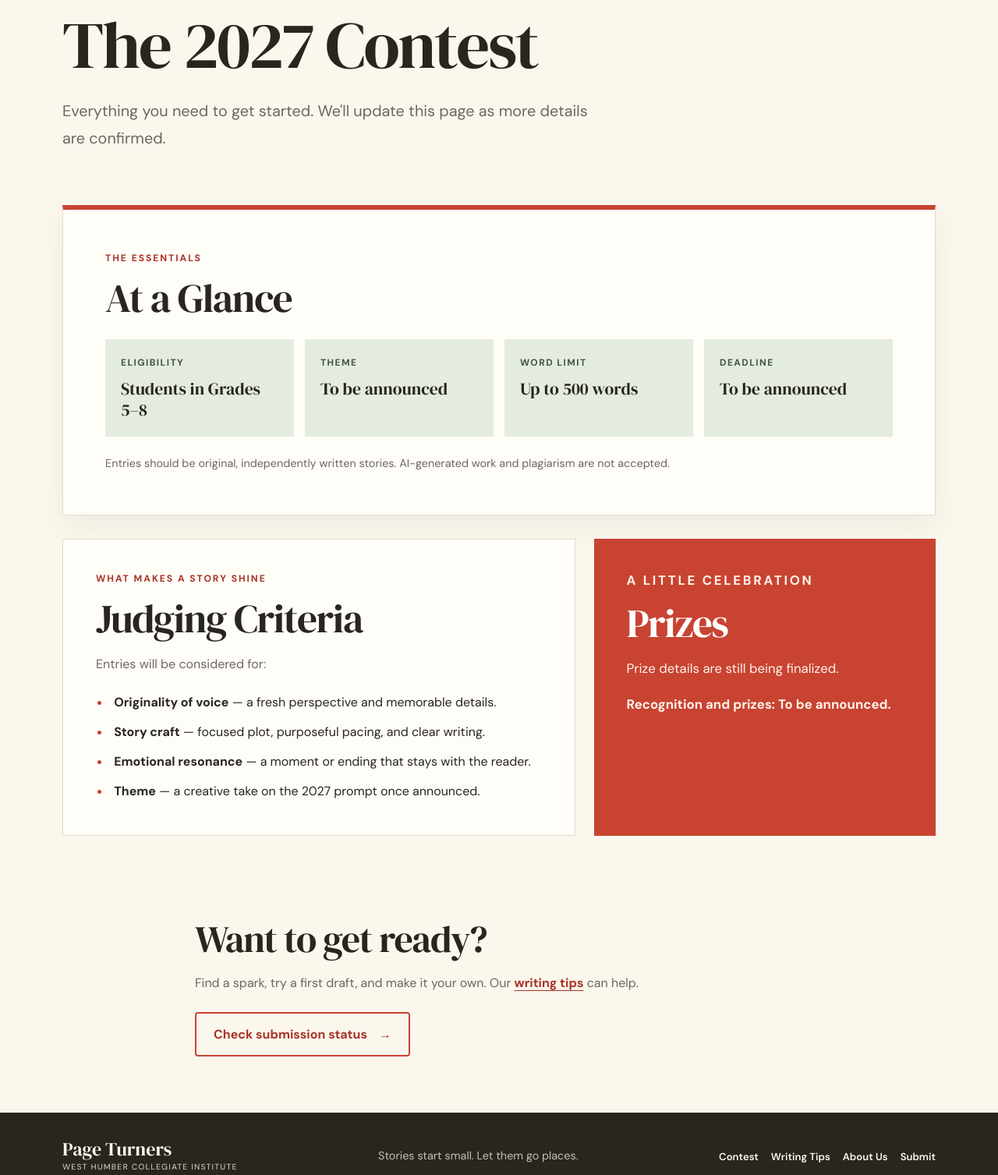
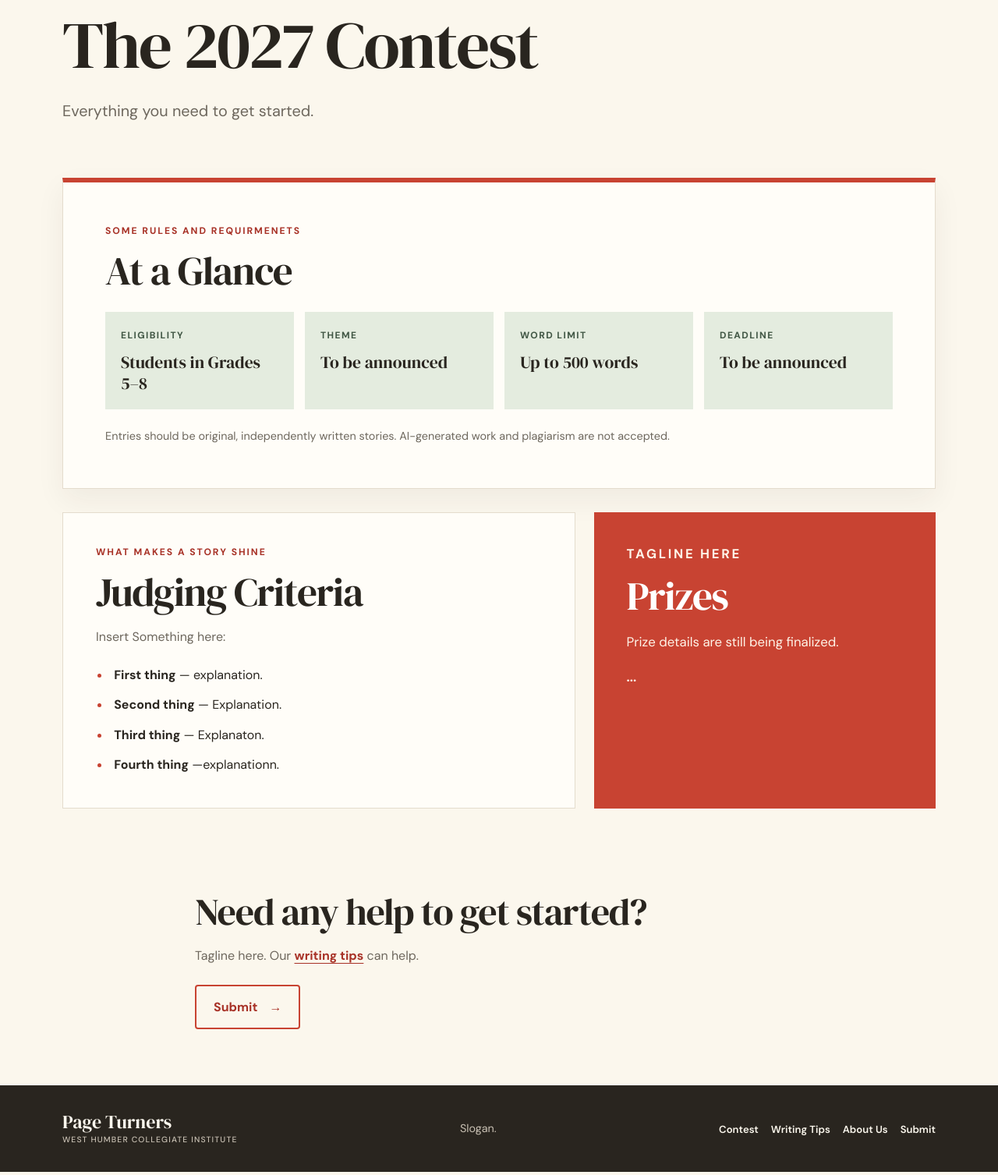
Before and after one commit to lettuce-o/literarycontest, a plain HTML site: page contest.html in a window 1280 px wide. Shown: the part 180-1687 px from the top of the page at 78% size. Drawn offline with Linux system fonts and the light colour scheme.

Commit message:
Revise contest details and layout in contest.html
Updated contest page content and structure, including eligibility, judging criteria, and prizes.

```diff
--- a/contest.html
+++ b/contest.html
@@ -2,8 +2,8 @@
 <html lang="en"><head><meta charset="utf-8"><meta name="viewport" content="width=device-width, initial-scale=1"><title>2027 Contest — Page Turners</title><link rel="stylesheet" href="./style.css"></head>
 <body>
 <nav class="site-nav" aria-label="Main navigation"><a class="wordmark" href="./index.html">Page Turners<span>Short Story Contest</span></a><ul class="nav-links"><li><a href="./index.html">Home</a></li><li><a aria-current="page" href="./contest.html">2027 Contest</a></li><li><a href="./writingtips.html">Writing Tips</a></li><li><a href="./aboutus.html">About Us</a></li><li><a href="./submit.html">Submit</a></li></ul></nav>
-<main><header class="page-heading wrap"><p class="eyebrow">A new year, a new story</p><h1>The 2027 Contest</h1><p class="lede">Everything you need to get started. We'll update this page as more details are confirmed.</p></header>
-<section class="wrap glance-card" aria-labelledby="glance-heading"><div class="section-heading"><p class="eyebrow">The essentials</p><h2 id="glance-heading">At a Glance</h2></div><dl class="glance-grid"><div><dt>Eligibility</dt><dd>Students in Grades 5–8</dd></div><div><dt>Theme</dt><dd>To be announced</dd></div><div><dt>Word limit</dt><dd>Up to 500 words</dd></div><div><dt>Deadline</dt><dd>To be announced</dd></div></dl><p class="fine-print">Entries should be original, independently written stories. AI-generated work and plagiarism are not accepted.</p></section>
-<section class="wrap content-grid"><article class="paper-card"><p class="eyebrow">What makes a story shine</p><h2>Judging Criteria</h2><p>Entries will be considered for:</p><ul class="check-list"><li><strong>Originality of voice</strong> — a fresh perspective and memorable details.</li><li><strong>Story craft</strong> — focused plot, purposeful pacing, and clear writing.</li><li><strong>Emotional resonance</strong> — a moment or ending that stays with the reader.</li><li><strong>Theme</strong> — a creative take on the 2027 prompt once announced.</li></ul></article><article class="tomato-card"><p class="eyebrow">A little celebration</p><h2>Prizes</h2><p>Prize details are still being finalized.</p><p><strong>Recognition and prizes: To be announced.</strong></p></article></section>
-<section class="wrap inline-note"><h2>Want to get ready?</h2><p>Find a spark, try a first draft, and make it your own. Our <a class="text-link" href="./writingtips.html">writing tips</a> can help.</p><a class="button button-outline" href="./submit.html">Check submission status <span aria-hidden="true">→</span></a></section></main>
-<footer class="site-footer"><div class="wrap footer-inner"><a class="wordmark" href="./index.html">Page Turners<span>West Humber Collegiate Institute</span></a><p>Stories start small. Let them go places.</p><ul class="footer-links"><li><a href="./contest.html">Contest</a></li><li><a href="./writingtips.html">Writing Tips</a></li><li><a href="./aboutus.html">About Us</a></li><li><a href="./submit.html">Submit</a></li></ul></div></footer></body></html>
+<main><header class="page-heading wrap"><p class="eyebrow">A new year, a new story</p><h1>The 2027 Contest</h1><p class="lede">Everything you need to get started. </p></header>
+<section class="wrap glance-card" aria-labelledby="glance-heading"><div class="section-heading"><p class="eyebrow">Some rules and requirmenets</p><h2 id="glance-heading">At a Glance</h2></div><dl class="glance-grid"><div><dt>Eligibility</dt><dd>Students in Grades 5–8</dd></div><div><dt>Theme</dt><dd>To be announced</dd></div><div><dt>Word limit</dt><dd>Up to 500 words</dd></div><div><dt>Deadline</dt><dd>To be announced</dd></div></dl><p class="fine-print">Entries should be original, independently written stories. AI-generated work and plagiarism are not accepted.</p></section>
+<section class="wrap content-grid"><article class="paper-card"><p class="eyebrow">What makes a story shine</p><h2>Judging Criteria</h2><p>Insert Something here:</p><ul class="check-list"><li><strong>First thing</strong> — explanation.</li><li><strong>Second thing</strong> — Explanation.</li><li><strong>Third thing</strong> — Explanaton.</li><li><strong>Fourth thing</strong> —explanationn.</li></ul></article><article class="tomato-card"><p class="eyebrow">Tagline here</p><h2>Prizes</h2><p>Prize details are still being finalized.</p><p><strong>...</strong></p></article></section>
+<section class="wrap inline-note"><h2>Need any help  to get started?</h2><p>Tagline here. Our <a class="text-link" href="./writingtips.html">writing tips</a> can help.</p><a class="button button-outline" href="./submit.html">Submit <span aria-hidden="true">→</span></a></section></main>
+<footer class="site-footer"><div class="wrap footer-inner"><a class="wordmark" href="./index.html">Page Turners<span>West Humber Collegiate Institute</span></a><p>Slogan.</p><ul class="footer-links"><li><a href="./contest.html">Contest</a></li><li><a href="./writingtips.html">Writing Tips</a></li><li><a href="./aboutus.html">About Us</a></li><li><a href="./submit.html">Submit</a></li></ul></div></footer></body></html>
```
